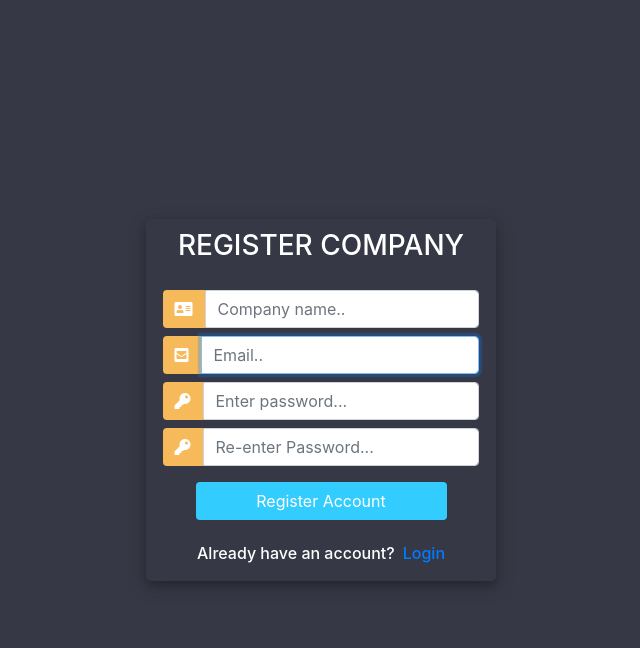
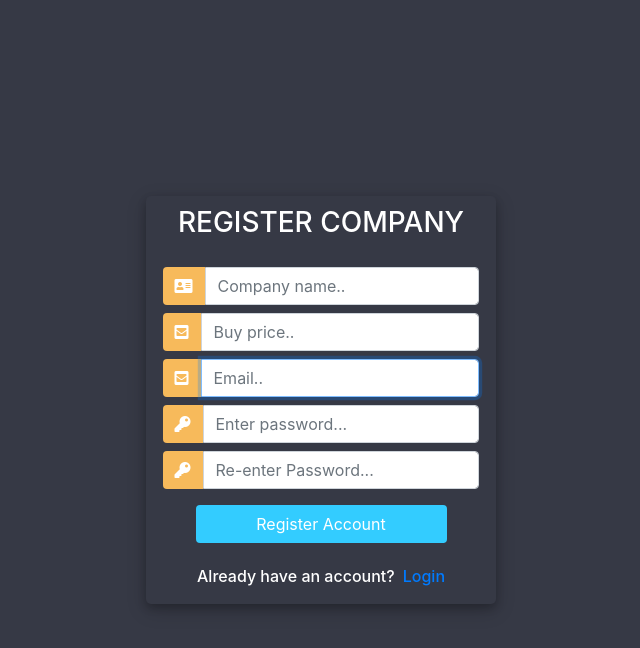
Before and after one commit to danielbociat/investingApp, a Django app: page /registerCompany/ in a window 1280 px wide. Shown: the top 648 px of the page, without its empty margins (319-959 px from the left). Run offline with Django 3.2, Linux system fonts and the light colour scheme; some libraries are stand-ins or nearby versions.

Commit message:
Add files via upload

```diff
--- a/authentication/templates/authentication/registerCompany.html
+++ b/authentication/templates/authentication/registerCompany.html
@@ -85,6 +85,12 @@
 							</div>
                             {{form2.company_name}}
 						</div>
+                        <div class="input-group mb-2">
+							<div class="input-group-append">
+								<span class="input-group-text"><i class="fas fa-envelope-square"></i></span>
+							</div>
+							{{ form3.buy_price }}
+						</div>
 						<div class="input-group mb-2">
 							<div class="input-group-append">
 								<span class="input-group-text"><i class="fas fa-envelope-square"></i></span>
@@ -126,9 +132,10 @@
 		//Query All input fields
 		var form_fields = document.getElementsByTagName('input')
 		form_fields[1].placeholder='Company name..';
-        form_fields[2].placeholder='Email..';
-		form_fields[3].placeholder='Enter password...';
-		form_fields[4].placeholder='Re-enter Password...';
+		form_fields[2].placeholder='Buy price..';
+        form_fields[3].placeholder='Email..';
+		form_fields[4].placeholder='Enter password...';
+		form_fields[5].placeholder='Re-enter Password...';
 
 
 		for (var field in form_fields){
```
